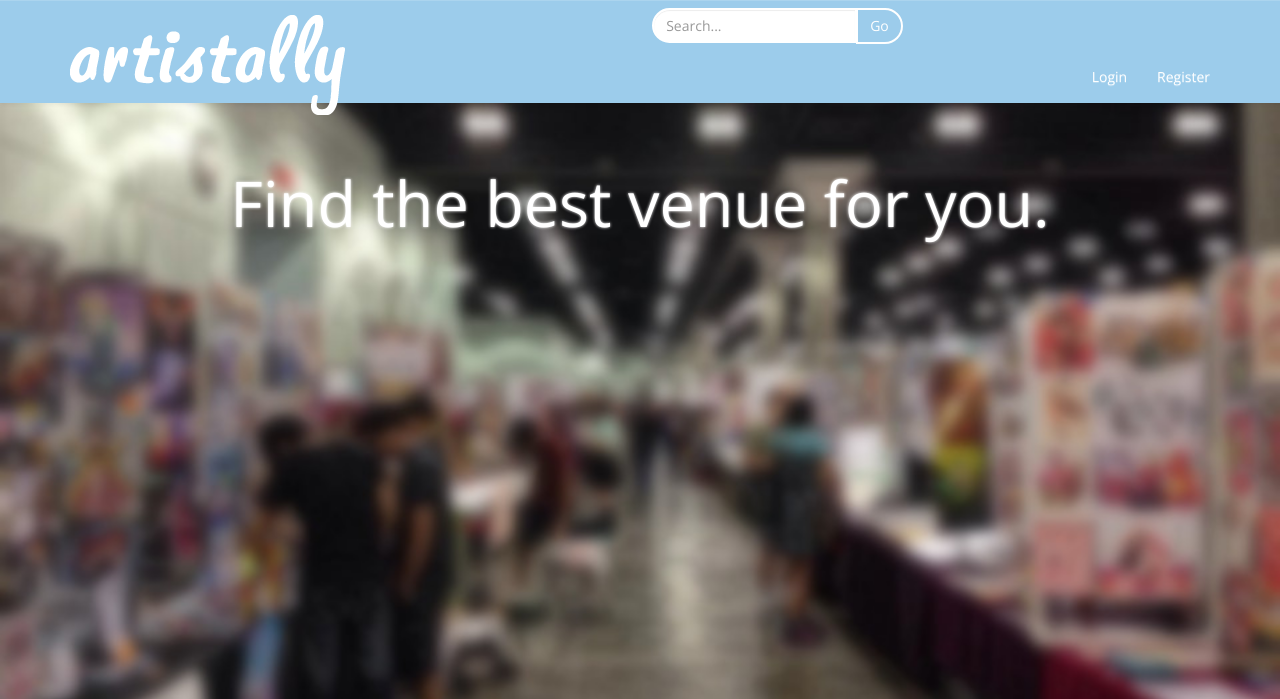
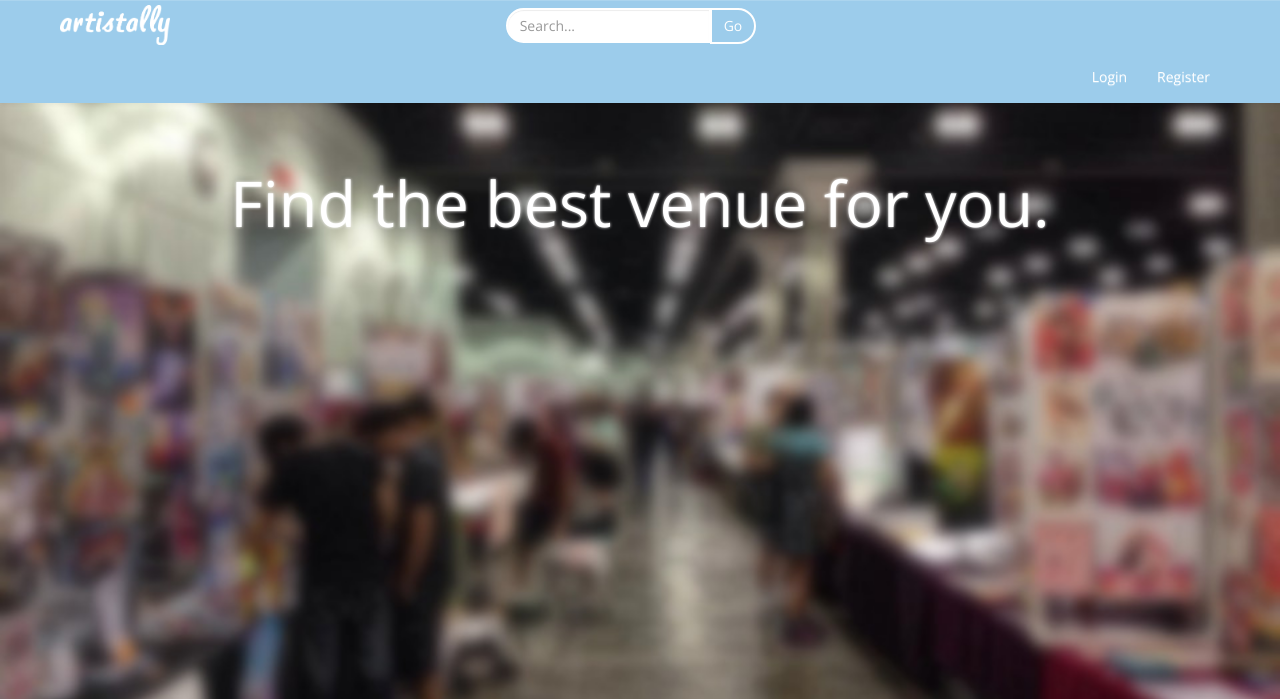
Before and after one commit to zhixu/artistally, a Django app: page / in a window 1280 px wide. Shown: the top 699 px of the page. Run offline with Django 3.2, Linux system fonts and the light colour scheme; some libraries are stand-ins or nearby versions.

Commit message:
fixed header stuff

```diff
--- a/aa_app/static/default.css
+++ b/aa_app/static/default.css
@@ -81,7 +81,6 @@ textarea#reviewField {
     white-space: normal;
 }
 
-
 .login-reg-input {
     height:40px;
     font-size:14pt;
@@ -108,7 +107,7 @@ textarea#reviewField {
 	-moz-border-radius: 10px;
 }
 
-/* ------------------------------- BOOTSTRAP OVERRIDES  ------------------------------- */
+/* ------------------------------- NAVBAR COLORS ------------------------------- */
 .navbar-default {
   background-image: none;
   background-color: #9ccceb;
@@ -131,8 +130,6 @@ textarea#reviewField {
   color: #605063;
 }
 
-/* ------ extra stuff ------ */
-
 .navbar-default .navbar-nav > li > .dropdown-menu {
   background-image: none;
   background-color: #ffffff;
@@ -150,11 +147,6 @@ textarea#reviewField {
   background-image: none;
   background-color: #ffffff;
 }
-
-/* ------- extra stuff 2 ------*/
-
-
-/* end extra stuff */
 
 .navbar-default .navbar-nav > .active > a, .navbar-default .navbar-nav > .active > a:hover, .navbar-default .navbar-nav > .active > a:focus {
   color: #605063;
@@ -203,13 +195,20 @@ textarea#reviewField {
   }
 }
 
-.navbar-center {
-    width: 100%;
-    left: 0;
+.navbar-default .navbar-nav > li > a.img-nav-item {
+  padding: 8px;
+}
+
+.searchbox-wrapper {
+    display: inline-block;
+    width: 80%;
     text-align: center;
 }
 
-/*
+.navbar-center {
+    display: inline-block;
+}
+
 .navbar-brand {
     padding: 5px;
     margin: 0;
@@ -219,7 +218,7 @@ textarea#reviewField {
     height: 100%;
     vertical-align: middle;
 }
-*/
+
 .jumbotron-landing {
     min-height: 600px;
 }
--- a/aa_app/templates/helper.html
+++ b/aa_app/templates/helper.html
@@ -44,6 +44,7 @@
     <header>
         <nav class="navbar navbar-default navbar-fixed-top">
             <div class="container">
+
                 <div class="navbar-header">
                     <button type="button" class="navbar-toggle collapsed" data-toggle="collapse" data-target="#navbar" aria-expanded="false" aria-controls="navbar">
                         <span class="sr-only">Toggle navigation</span>
@@ -54,19 +55,23 @@
                     <a class="navbar-brand" href="/"><img alt="ArtisTally" src="/static/images/logo-white-s.png"></a>
                 </div><!--/.navbar-header -->
 
+
                 <div id="navbar" class="navbar-collapse collapse">
-                    <form class="navbar-form navbar-center" role="search">
+                    <div class="searchbox-wrapper">
+                        <form class="navbar-form" role="search">
                             <div class="input-group">
                                 <input type="text" class="form-control searchbox" placeholder="Search...">
                                 <span class="input-group-btn"><button class="btn btn-custom-white" type="button">Go</button>
                                 </span>
                             </div>
                         </form>
+                    </div>
+
+
                     <ul class="nav navbar-nav navbar-right">
                         {% if currUser %}
-
                         <li class="dropdown">
-                                <a href="#" class="dropdown-toggle" data-toggle="dropdown" role="button" aria-haspopup="true" aria-expanded="false"><img src="/static/images/icon-default.png" class="user-icon"><span class="caret"></span></a>
+                            <a href="#" class="dropdown-toggle img-nav-item" data-toggle="dropdown" role="button" aria-haspopup="true" aria-expanded="false"><img src="/static/images/icon-default.png" class="user-icon"><span class="caret"></span></a>
                             <ul class="dropdown-menu">
                                 <li><a href="#">Dashboard</a></li>
                                 <li><a href="#">My Inventory</a></li>
@@ -82,6 +87,7 @@
                         <li><a href="/signup">Register</a></li>
                         {% endif %}
                     </ul>
+
                 </div>
             </div>
         </nav>
```
Lines whose indentation alone changed are shown as unchanged.
